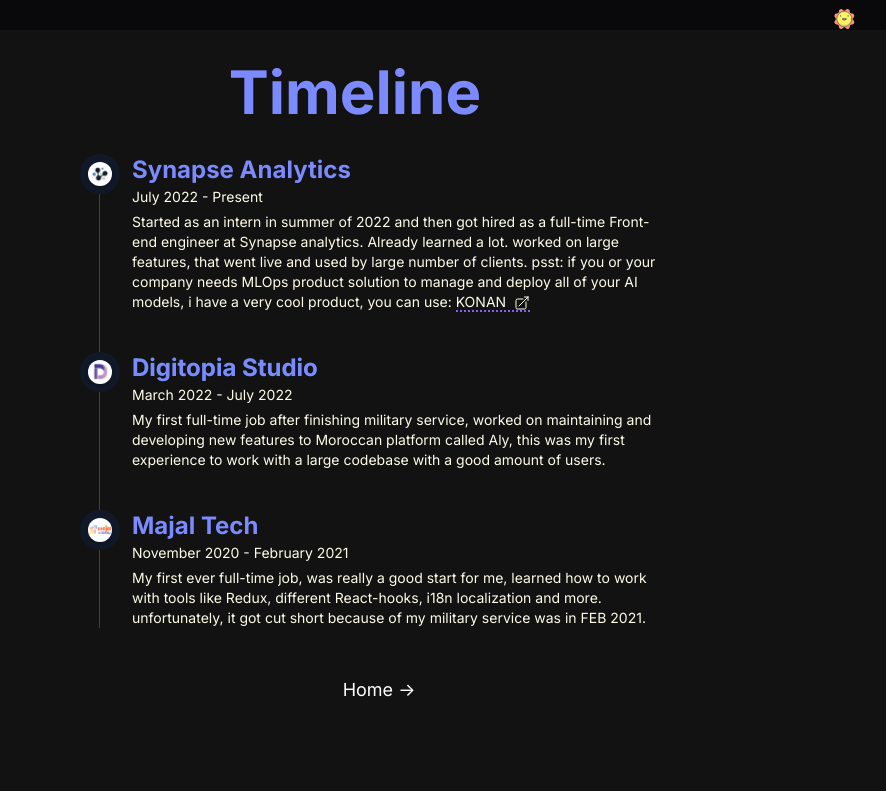
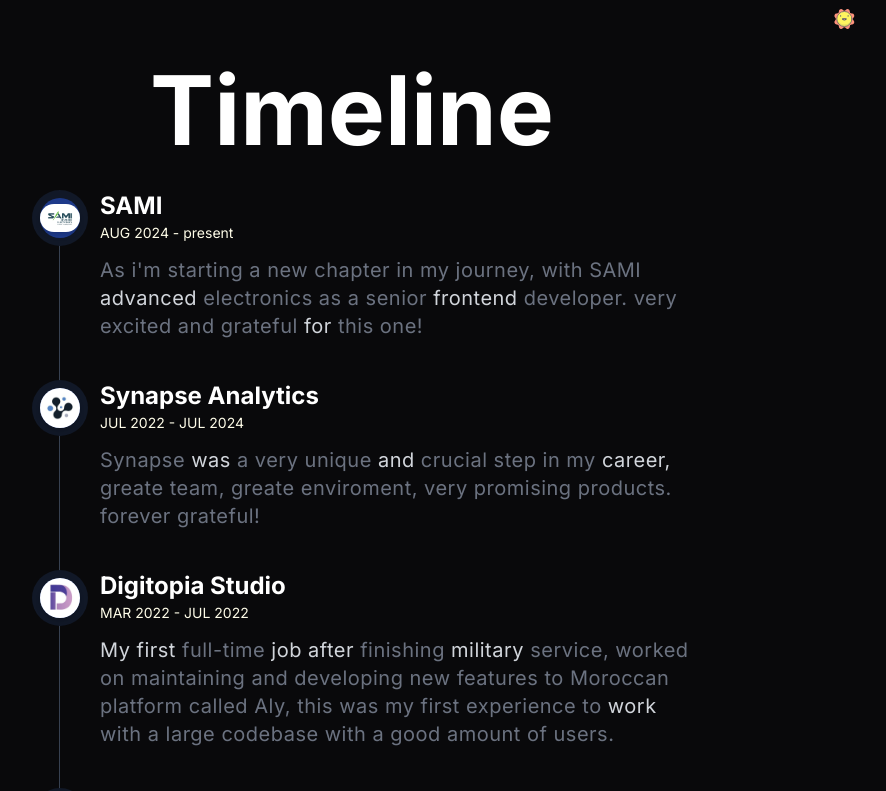
Before and after one commit to OsamaKhalilMohamed/Portfolio, a Next.js app: page /Timeline in a window 1280 px wide. Shown: the top 791 px of the page, without its empty margins (285-1171 px from the left). Built offline with nearby package versions, Linux system fonts and the light colour scheme.

Commit message:
yea babyy

```diff
--- a/src/components/ProjectShowCase.tsx
+++ b/src/components/ProjectShowCase.tsx
@@ -1,6 +1,7 @@
 import Image, { StaticImageData } from "next/image";
 import React, { useEffect, useRef } from "react";
 import Link from "next/link";
+
 // Import Swiper React components
 import { Swiper, SwiperSlide } from "swiper/react";
 import { Navigation, Pagination, Scrollbar, A11y } from "swiper/modules";
@@ -107,16 +108,18 @@ export default function ProjectShowCase(props: Readonly<Props>) {
           {archives.map((imageUrl, index) => (
             <SwiperSlide key={index} virtualIndex={index}>
               <div className="w-full">
+                <Link href={link} target="_blank">
                   <Image
                     src={imageUrl}
                     width={1000}
                     height={800}
                     quality={100}
                     placeholder="blur"
-                  className="rounded-md"
+                    className="cursor-pointer rounded-md"
                     priority
                     alt={title}
                   />
+                </Link>
               </div>
             </SwiperSlide>
           ))}
--- a/src/pages/Timeline/index.tsx
+++ b/src/pages/Timeline/index.tsx
@@ -2,11 +2,52 @@ import React, { Fragment } from "react";
 import synapse from "../../../public/synapse.jpeg";
 import majal from "../../../public/majal.png";
 import digitopia from "../../../public/digitopia.jpeg";
+import sami from "../../../public/sami.png";
 import Image from "next/image";
 import Link from "next/link";
 import Head from "next/head";
+import { renderTextWithRandomClasses } from "~/utils/helpers";
 
 export default function TimeLine() {
+  const timeline = [
+    {
+      name: "SAMI",
+      date: "AUG 2024 - present",
+      logo: sami,
+      description:
+        "As i'm starting a new chapter in my journey, with SAMI advanced electronics as a senior frontend developer. very excited and grateful for this one!",
+      logoAlt: "sami-logo",
+      link: "https://www.sami.com.sa/advanced-electronics",
+    },
+    {
+      name: "Synapse Analytics",
+      date: "JUL 2022 - JUL 2024",
+      logo: synapse,
+      description:
+        "Synapse was a very unique and crucial step in my career, greate team, greate enviroment, very promising products. forever grateful!",
+      logoAlt: "Synapse-logo",
+      link: "https://www.synapse-analytics.io/",
+    },
+    {
+      name: "Digitopia Studio",
+      date: "MAR 2022 - JUL 2022",
+      logo: digitopia,
+      description:
+        "My first full-time job after finishing military service, worked  on maintaining and developing new features to Moroccan platform called Aly, this was my first experience to work with a large codebase with a good amount of users.",
+      logoAlt: "Digitopia-logo",
+      link: "",
+    },
+    {
+      name: "Majal tech",
+      date: "NOV 2020 - FEB 2021",
+      logo: majal,
+      description:
+        " My first ever full-time job, was really a good start for me, learned how to work with tools like Redux, different React-hooks, i18n localization and more. unfortunately, it got cut short because of my military service was in FEB 2021.",
+      logoAlt: "Majal-logo",
+      link: "",
+    },
+  ];
+
   return (
     <Fragment>
       <Head>
@@ -17,110 +58,42 @@ export default function TimeLine() {
         />
         <link rel="icon" href="/favicon.ico" />
       </Head>
-      <main className="flex min-h-screen flex-col items-center justify-start overflow-x-hidden px-10 md:px-20">
+      <main className="flex h-full min-h-screen w-full max-w-[100%] flex-col items-center justify-start overflow-hidden scroll-smooth pb-8 dark:bg-zinc-950">
         <div className="mx-auto mt-8 h-fit   text-center text-[#103090] dark:text-[#7b8afe]">
           {" "}
-          <h1 className="break-all text-3xl font-bold md:text-6xl">Timeline</h1>
+          <h1 className="break-all text-3xl font-bold text-[#103090] dark:text-white md:-ml-1.5 md:text-8xl">
+            Timeline
+          </h1>
         </div>
         <div className="w-5/6 max-w-[700px] sm:ml-12 sm:w-1/2">
           <ol className="relative mt-8 border-l border-gray-700">
+            {timeline.map((journey, index) => (
+              <Fragment key={index}>
                 <li className="mb-10 ml-6">
-              <span className="absolute -left-3 mt-2 flex h-6 w-6 items-center justify-center rounded-full bg-blue-400  ring-8 ring-gray-400  dark:bg-blue-900 dark:ring-gray-900">
+                  <span className="absolute -left-5 mt-2 flex h-10 w-10 items-center justify-center rounded-full bg-blue-400  ring-8 ring-gray-400  dark:bg-blue-900 dark:ring-gray-900">
                     <Image
-                  className="h-50 w-50 rounded-xl object-cover shadow-md"
+                      className="h-100 w-100 rounded-full object-cover shadow-md"
                       placeholder="blur"
-                  src={synapse}
-                  alt={"Synapse-analytics logo"}
+                      src={journey.logo}
+                      alt={journey.logoAlt as string}
                     />
                   </span>
-              <h3 className="ml-2 w-full  text-2xl font-bold text-[#103090]  dark:text-[#7b8afe]">
-                Synapse Analytics{" "}
+
+                  <Link href={journey.link}>
+                    <h3 className="ml-4 cursor-pointer text-2xl font-bold text-[#103090] hover:text-[#22356c] dark:text-white">
+                      {journey.name}{" "}
                     </h3>
-              <time className="mb-2 ml-2 mt-1 block text-sm font-normal leading-none  text-gray-950 dark:text-yellow-50">
-                July 2022 - Present
+                  </Link>
+
+                  <time className="my-4 ml-4 mt-1 block text-sm font-normal leading-none  text-gray-950 dark:text-yellow-50">
+                    {journey.date}
                   </time>
-              <p className="md:text-md mb-4 ml-2 flex-wrap font-inter  text-sm text-gray-950 dark:text-yellow-50  md:font-inter">
-                Started as an intern in summer of 2022 and then got hired as a
-                full-time Front-end engineer at Synapse analytics. Already
-                learned a lot. worked on large features, that went live and used
-                by large number of clients. psst: if you or your company needs
-                MLOps product solution to manage and deploy all of your AI
-                models, i have a very cool product, you can use:{" "}
-                <span className="border-b-2 border-dotted border-violet-500">
-                  <span className="mr-1">
-                    <Link
-                      href={"https://www.synapse-analytics.io/konan"}
-                      target="_blank"
-                    >
-                      KONAN{" "}
-                    </Link>
-                  </span>
-
-                  <span>
-                    <svg
-                      xmlns="http://www.w3.org/2000/svg"
-                      fill="none"
-                      viewBox="0 0 24 24"
-                      strokeWidth="1.5"
-                      stroke="currentColor"
-                      className="h-4 w-4 cursor-pointer"
-                      style={{ display: "inline", verticalAlign: "middle" }}
-                    >
-                      <path
-                        strokeLinecap="round"
-                        strokeLinejoin="round"
-                        d="M13.5 6H5.25A2.25 2.25 0 003 8.25v10.5A2.25 2.25 0 005.25 21h10.5A2.25 2.25 0 0018 18.75V10.5m-10.5 6L21 3m0 0h-5.25M21 3v5.25"
-                      />
-                    </svg>
-                  </span>
-                </span>
+                  <p className="mb-4 ml-4 flex-wrap text-lg font-normal leading-10 tracking-wide text-gray-900 dark:text-gray-300 md:font-inter  md:text-xl">
+                    {renderTextWithRandomClasses(journey.description)}
                   </p>
                 </li>
-
-            <li className="mb-10 ml-6">
-              <span className="absolute -left-3 mt-2 flex h-6 w-6 items-center justify-center rounded-full bg-blue-400  ring-8 ring-gray-400  dark:bg-blue-900 dark:ring-gray-900">
-                <Image
-                  className="h-50 w-50 rounded-xl object-cover shadow-md"
-                  placeholder="blur"
-                  src={digitopia}
-                  alt={"digitopia logo"}
-                />
-              </span>
-              <h3 className=" ml-2 bg-gradient-to-r from-cyan-800 to-slate-600  bg-clip-text text-2xl font-bold text-[#103090] dark:text-[#7b8afe]">
-                Digitopia Studio{" "}
-              </h3>
-              <time className="mb-2 ml-2 mt-1 block text-sm font-normal leading-none  text-gray-950 dark:text-yellow-50">
-                March 2022 - July 2022
-              </time>
-              <p className="md:text-md mb-4 ml-2 flex-wrap font-inter  text-sm text-gray-950 dark:text-yellow-50  md:font-inter">
-                My first full-time job after finishing military service, worked
-                on maintaining and developing new features to Moroccan platform
-                called Aly, this was my first experience to work with a large
-                codebase with a good amount of users.
-              </p>
-            </li>
-            <li className=" mb-10 ml-6">
-              <span className="absolute -left-3 mt-2 flex h-6 w-6 items-center justify-center rounded-full bg-blue-400  ring-8 ring-gray-400  dark:bg-blue-900 dark:ring-gray-900">
-                <Image
-                  className="h-50 w-50 rounded-xl object-cover shadow-md"
-                  placeholder="blur"
-                  src={majal}
-                  alt={"majal logo"}
-                />
-              </span>
-              <h3 className=" ml-2  text-2xl font-bold text-[#103090] dark:text-[#7b8afe]">
-                Majal Tech{" "}
-              </h3>
-              <time className="mb-2 ml-2 mt-1 block text-sm font-normal leading-none  text-gray-950 dark:text-yellow-50">
-                November 2020 - February 2021
-              </time>
-              <p className="md:text-md mb-4 ml-2 flex-wrap font-inter  text-sm text-gray-950 dark:text-yellow-50  md:font-inter">
-                My first ever full-time job, was really a good start for me,
-                learned how to work with tools like Redux, different
-                React-hooks, i18n localization and more. unfortunately, it got
-                cut short because of my military service was in FEB 2021.
-              </p>
-            </li>
+              </Fragment>
+            ))}
           </ol>
           <div className="mb-2 flex w-full justify-center">
             <Link href={"/"}>
--- /dev/null
+++ b/src/utils/helpers.tsx
@@ -0,0 +1,15 @@
+export const getRandomClassName = () => {
+  const random = Math.random();
+  return random < 0.7
+    ? "text-gray-500 dark:text-gray-500"
+    : "text-gray-900 dark:text-gray-300";
+};
+
+export const renderTextWithRandomClasses = (text: string) => {
+  const words = text.split(" ");
+  return words.map((word, index) => (
+    <span key={index} className={getRandomClassName()}>
+      {word}{" "}
+    </span>
+  ));
+};
--- a/tailwind.config.ts
+++ b/tailwind.config.ts
@@ -6,12 +6,6 @@ export default {
 
   theme: {
     extend: {
-      colors: {
-        "gradient-dark-start": "#ff7e5f",
-        "gradient-dark-end": "#feb47b",
-        "gradient-light-start": "#00c6ff",
-        "gradient-light-end": "#0072ff",
-      },
       fontFamily: {
         inter: ["var(--font-inter)"],
       },
@@ -34,12 +28,6 @@ export default {
         "waving-hand": "wave 2s linear infinite",
         shine: "shine 1s",
       },
-      backgroundImage: {
-        "gradient-dark":
-          "linear-gradient(to right, theme(colors.gradient-dark-start), theme(colors.gradient-dark-end))",
-        "gradient-light":
-          "linear-gradient(to right, theme(colors.gradient-light-start), theme(colors.gradient-light-end))",
-      },
     },
   },
   plugins: [],
```
Also changed, not shown: src/pages/Tech/index.tsx (+11 -12 lines), src/pages/index.tsx (+3 -21 lines), public/sami.png (added). Lines whose indentation alone changed are shown as unchanged.
